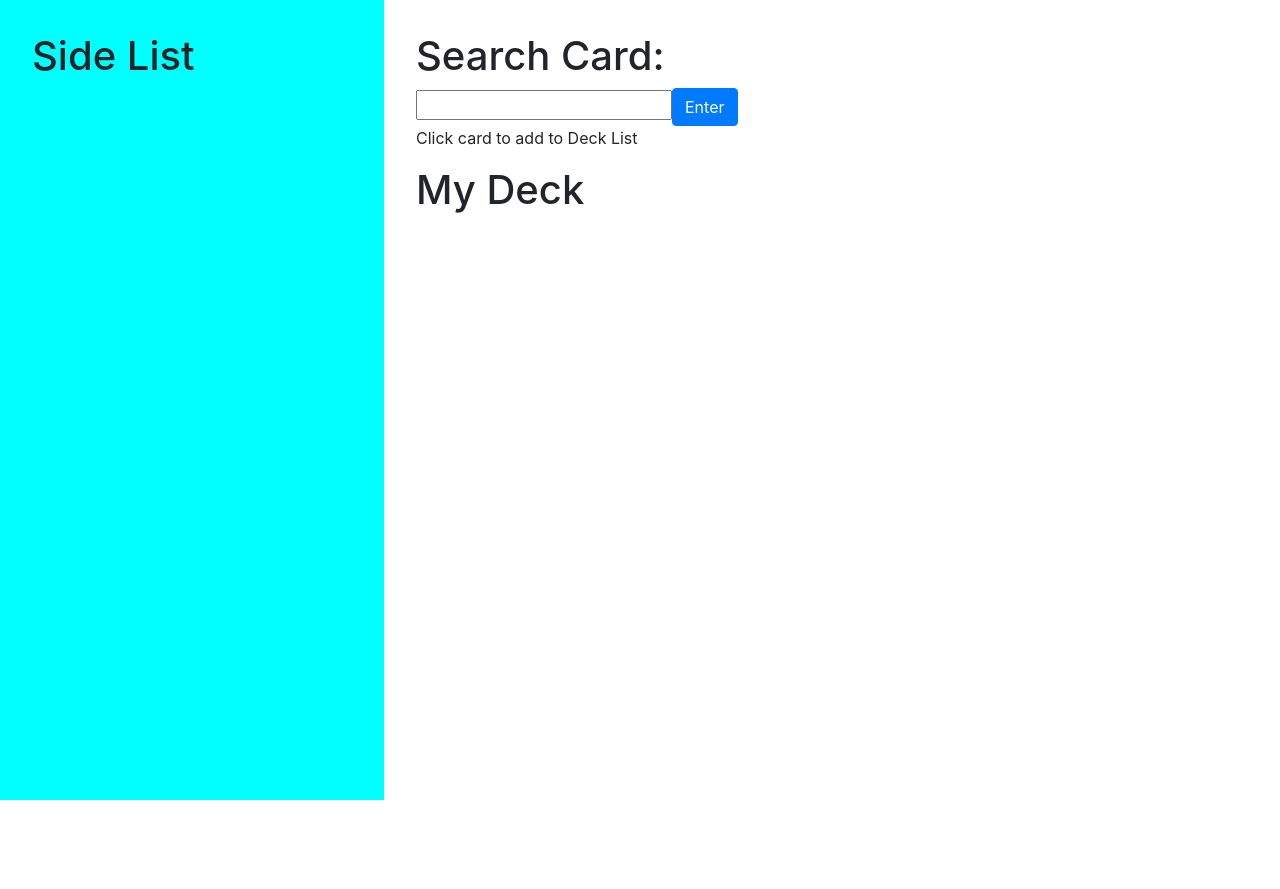
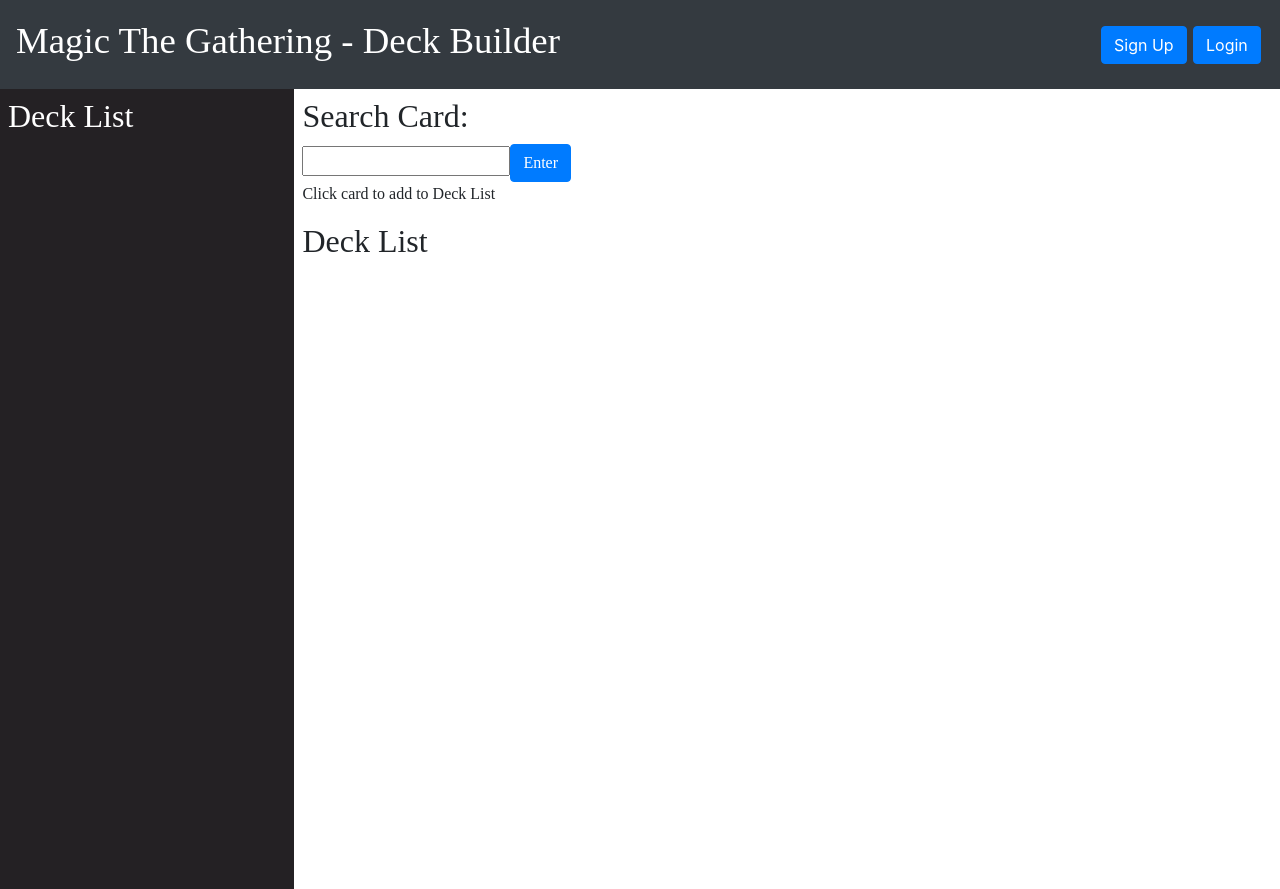
Before and after one commit to brianmcalonen/mtg-app, a React (Create React App) app: page / in a window 1280 px wide. Before the commit the page ends 800 px from the top, so only its background shows below. Built offline with nearby package versions, Linux system fonts and the light colour scheme.

Commit message:
added more styling

```diff
--- a/src/App.js
+++ b/src/App.js
@@ -1,7 +1,8 @@
 import React, { Component } from 'react';
 import './App.css';
 import SearchCard from './components/SearchCard';
-import SideList from './components/SideList';
+import DeckList from './components/DeckList';
+import Navbar from './components/Navbar';
 
 class App extends Component {
   constructor(props) {
@@ -19,7 +20,7 @@
     this.handleChange = this.handleChange.bind(this);
     this.search = this.search.bind(this);
     this.addCard = this.addCard.bind(this);
-    this.deleteCard = this.deleteCard.bind(this);
+    // this.deleteCard = this.deleteCard.bind(this);
     this.incrementCard = this.incrementCard.bind(this);
     this.decrementCard = this.decrementCard.bind(this);
   }
@@ -30,16 +31,6 @@
       deckList: [...this.state.deckList, data],
       sideList: [...this.state.sideList, {name: this.state.data[index].name, number: 1}],
       data: []
-    })
-  }
-
-  deleteCard(item, index) {
-    let sideListCopy = [...this.state.sideList];
-
-    delete sideListCopy[index];
-
-    this.setState({
-      sideList: sideListCopy
     })
   }
 
@@ -62,15 +53,24 @@
 
     deckListCopy[index].number = newNumber;
 
-    if(newNumber <= 1) {
-      this.deleteCard(item, index);
-    }
     this.setState({
       deckList: deckListCopy
     })
+
+    console.log(this.state.deckList)
   }
 
+  // delete card from both sideList && deckList
 
+  // deleteCard(item, index) {
+  //   let sideListCopy = [...this.state.deckList];
+
+  //   delete sideListCopy[index];
+
+  //   this.setState({
+  //     sideList: sideListCopy
+  //   })
+  // }
 
   handleChange(event) {
     this.setState({
@@ -95,12 +95,13 @@
 
     let styles = {
       display: "flex",
-      flexWrap: "wrap"
+      flexWrap: "wrap",
+      paddingLeft: "0"
     }
 
     let imgStyles = {
       position: "relative",
-      margin: "1rem",
+      margin: ".5rem",
       float: "left",
       width:  "223px",
       height: "310px",
@@ -113,24 +114,30 @@
       display: "flex",
       height: "100vh",
       alignItems: "stretch",
-      flexWrap: "wrap"
+      flexWrap: "wrap",
+      fontFamily: "Beleren",
     }
 
     let left = {
-      width: "30%",
-      backgroundColor: "cyan"
+      width: "23%",
+      backgroundColor: "#242124",
+      color: "white",
+      fontWeight: "900"
+
     }
 
     let right = {
-      width: "70%",
-      padding: "2rem",
+      width: "77%",
+      padding: ".5rem",
 
     }
 
     return (
-      <div style={main}>
+      <div>
+        <Navbar/>
+        <div style={main}>
         <div style={left}>
-          <SideList
+          <DeckList
             sideList={this.state.sideList}
             incrementCard={this.incrementCard}
             decrementCard={this.decrementCard}
@@ -153,7 +160,7 @@
             )}
           </div>
 
-          <h1>My Deck</h1>
+          <h2>Deck List</h2>
             <ul style={styles}>
               {deckList.map((data, index) =>
                   <div key={data.id}>
@@ -163,6 +170,8 @@
             </ul>
           </div>
         </div>
+      </div>
+
     );
   }
 }
--- /dev/null
+++ b/src/components/DeckList.js
@@ -0,0 +1,75 @@
+import React from "react"
+
+class DeckList extends React.Component {
+    render() {
+        let sideStyle = {
+            padding: ".5rem"
+        }
+
+        let myStyle = {
+            display: "flex",
+            borderRadius: "20px",
+            listStyleType: "none",
+            backgroundColor: "lightGrey",
+            border: "1px solid grey",
+            boxShadow: "inset 0 0 10px #000000",
+            marginBottom: ".4rem",
+            height: "2.5rem",
+            alignItems: "center",
+        }
+
+        let itemStyle = {
+            display: "flex",
+            height: "100%",
+        }
+
+        let btnStyle = {
+            display: "flex",
+            height: "100%",
+            margin: "0",
+            borderRadius: "20px",
+            width: "3rem",
+            textAlign: "center",
+            color: "black",
+            fontWeight: "bold"
+        }
+
+        let nameStyle = {
+            height: "100%",
+            width: "100%",
+            marginLeft: "1rem",
+            color: "black",
+            textAlign: "center",
+            display: "flex",
+            flexDirection: "column",
+            alignItems: "center",
+            justifyContent: "center",
+
+        }
+
+        return (
+        <div style={sideStyle}>
+            <h2>Deck List</h2>
+            <ul className="list-group">
+                {this.props.sideList ? this.props.sideList.map((item, index) => {
+                    return (
+                        <li style={myStyle}>
+                            <div style={itemStyle}>
+                                {/* <div style={counterStyle}> */}
+                                    {/* <button onClick={() => this.props.decrementCard(item, index)}>-</button> */}
+                                    {/* <div>{item.number}</div> */}
+                                    <button style={btnStyle} onClick={() => this.props.incrementCard(item, index)}>{item.number}</button>
+                                {/* </div> */}
+                                <div style={nameStyle}onClick={() => this.props.decrementCard(item, index)}>{item.name}</div>
+
+                            </div>
+                        </li>
+                    )
+                }) : <div></div>}
+            </ul>
+        </div>
+        );
+    }
+}
+
+export default DeckList
--- /dev/null
+++ b/src/components/Navbar.js
@@ -0,0 +1,25 @@
+import React from "react"
+
+class Navbar extends React.Component {
+    render() {
+        let navStyle = {
+            fontFamily: "Beleren",
+            fontSize: "2.3rem"
+        }
+
+        let linkStyle = {
+            margin: "0 .2rem"
+        }
+        return (
+            <nav className="navbar navbar-dark bg-dark justify-content-between">
+                <h1 style={navStyle}className="navbar-brand">Magic The Gathering - Deck Builder</h1>
+                <form className="form-inline">
+                <button style={linkStyle} className="btn btn-primary my-2 my-sm-0" type="submit">Sign Up</button>
+                <button style={linkStyle} className="btn btn-primary my-2 my-sm-0" type="submit">Login</button>
+                </form>
+            </nav>
+        );
+    }
+}
+
+export default Navbar
--- a/src/components/SearchCard.js
+++ b/src/components/SearchCard.js
@@ -4,7 +4,7 @@
     render() {
         return (
         <div>
-            <h1>Search Card:</h1>
+            <h2>Search Card:</h2>
             <input
                 type="text"
                 value={this.props.inputValue}
--- a/src/components/SideList.js
+++ /dev/null
@@ -1,42 +0,0 @@
-import React from "react"
-
-class SideList extends React.Component {
-    render() {
-        let sideStyle = {
-            padding: "2rem"
-        }
-
-        let itemStyle = {
-            display: "flex",
-            justifyContent: "space-between"
-        }
-
-        let counterStyle = {
-            display: "flex",
-
-        }
-        return (
-        <div style={sideStyle}>
-            <h1>Side List</h1>
-            <ul className="list-group">
-                {this.props.sideList.map((item, index) => {
-                    return (
-                        <li className="list-group-item">
-                            <div style={itemStyle}>
-                                <div>{item.name}</div>
-                                <div style={counterStyle}>
-                                    <button onClick={() => this.props.decrementCard(item, index)}>-</button>
-                                    <div>{item.number}</div>
-                                    <button onClick={() => this.props.incrementCard(item, index)}>+</button>
-                                </div>
-                            </div>
-                        </li>
-                    )
-                })}
-            </ul>
-        </div>
-        );
-    }
-}
-
-export default SideList
```
